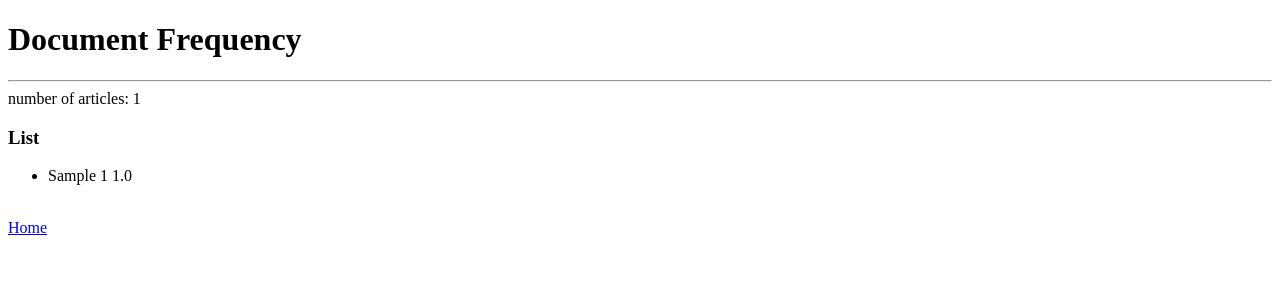
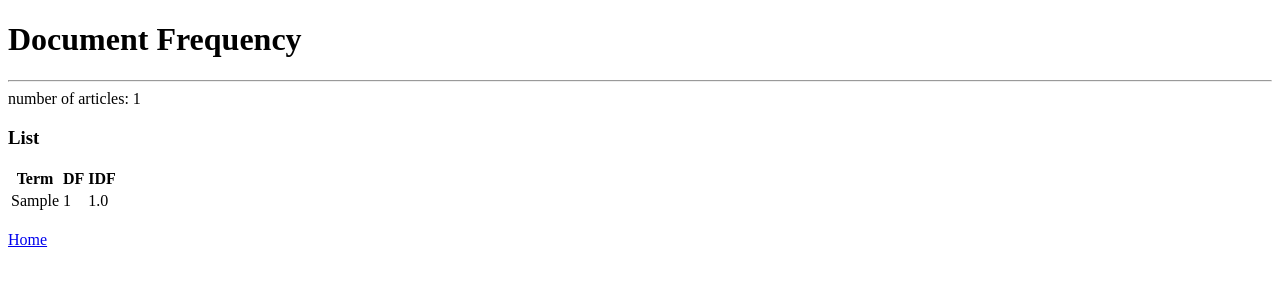
Before and after one commit to yehoon17/Text-Mining-Flask, a Flask app: page /df in a window 1280 px wide. Shown: the top 300 px of the page. Run offline with Flask 2, Linux system fonts and the light colour scheme; tables that the repository leaves empty hold one stand-in row (values such as "Sample post").

Commit message:
Update df.html
Tablize

```diff
--- a/website/templates/df.html
+++ b/website/templates/df.html
@@ -3,11 +3,16 @@
 <hr>
 number of articles: {{n_doc}}
 <h3>List</h3>
-<ul class="list-group list-group-flush" id="df">
+<table border="0">
+    <th>Term</th>
+    <th>DF</th>
+    <th>IDF</th>
     {% for x in df %}
-    <li class="list-group-item">
-        {{ x.term }}    {{ x.frequency }}    {{ x.idf }}
-    </li>
+    <tr>
+        <td>{{ x.term }}</td>
+        <td>{{ x.frequency }}</td>
+        <td>{{ x.idf }}</td>
+    </tr>
     {% endfor %}
-</ul>
+</table>
 {% endblock %}
```
